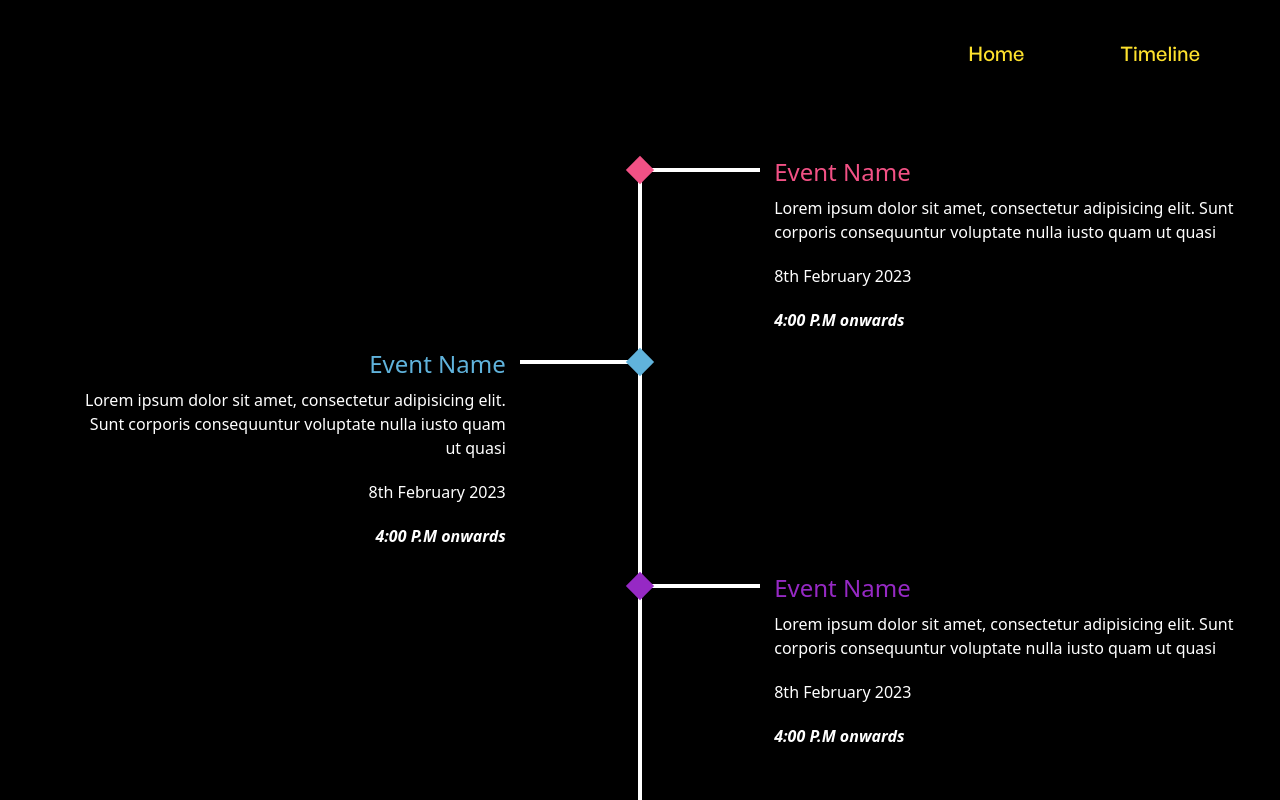
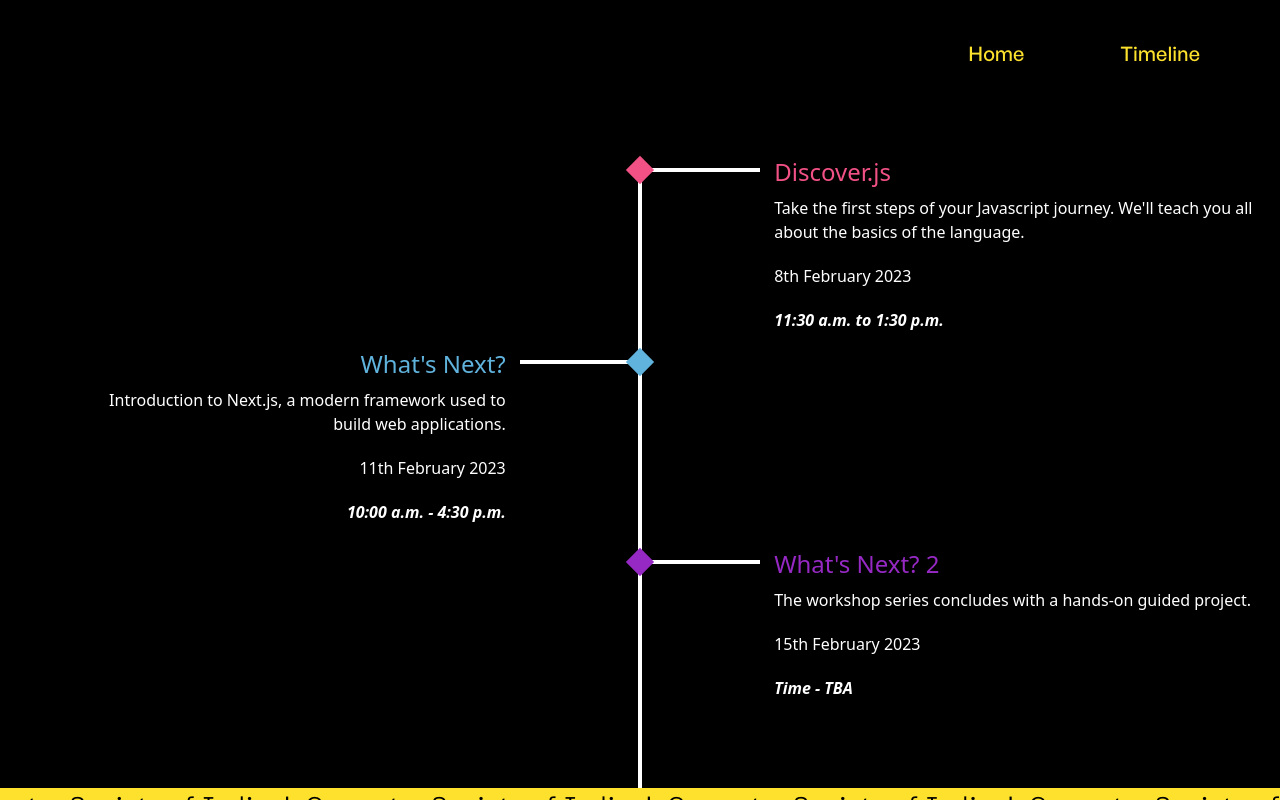
Before and after one commit to csivitu/Discover.js, a React (Create React App) app: page /timeline in a window 1280 px wide. Built offline with nearby package versions, Linux system fonts and the light colour scheme.

Commit message:
fix: Timeline updates

```diff
--- a/src/Components/Body/Body.jsx
+++ b/src/Components/Body/Body.jsx
@@ -13,9 +13,9 @@
         {/* Body */}
         <div className='text-center justify-center'>
             <div className='grid grid-rows-1 grid-rows-2'>
-                <img src={Discover_js} className="h-full w-full px-12 md:px-0" alt="logo" />
+                <img src={Discover_js} className="h-full w-full px-0 md:px-0" alt="logo" />
                 <p className='font-body text-sm md:text-l lg:text-xl text-white mx-15 py-10'>
-                    CSI brings to you a technical workshop on the concept of javascript with 3 events and with it, an amazing activity to create a portfolio in the end of the event.
+                    CSI-VIT brings to you a series of technical workshops to introduce you to the world of WebDev. Come along and let us guide you through your very own portfolio website!
                 </p>
             </div>
             <div className='pt-10'>
@@ -27,7 +27,7 @@
         </div>
         {/* svg 2 */}
         <div className='flex justify-end'>
-            <img src={Elements_right} className="w-3/5" alt="logo" />
+            <img src={Elements_right} className="lg:w-3/5 md:w-3/5" alt="logo" />
         </div>
     </div>
   )
--- a/src/Components/Timeline/Timeline.jsx
+++ b/src/Components/Timeline/Timeline.jsx
@@ -11,19 +11,19 @@
             </div>
             <div class="col-span-4 w-full h-full ">
                 <div class="w-full h-full md:pl-16">
-                <h1 class="text-pink text-2xl font-medium py-2 text-left font-bold">Event Name</h1>
-                    <p class="text-white sm:text-base text-xs text-left">Lorem ipsum dolor sit amet, consectetur adipisicing elit. Sunt corporis consequuntur voluptate nulla iusto quam ut quasi</p>
+                <h1 class="text-pink text-2xl font-medium py-2 text-left font-bold">Discover.js</h1>
+                    <p class="text-white sm:text-base text-xs text-left">Take the first steps of your Javascript journey. We'll teach you all about the basics of the language.</p>
                     <p class="text-white sm:text-base text-xs text-left pt-5">8th February 2023</p>
-                    <p class="text-white sm:text-base text-xs text-left pt-5 font-bold italic">4:00 P.M onwards</p>
+                    <p class="text-white sm:text-base text-xs text-left pt-5 font-bold italic">11:30 a.m. to 1:30 p.m.</p>
                 </div>
             </div>
 
         <div class="col-span-4 w-full h-full ">
             <div class="w-full h-full p-2 md:px-16">
-                <h1 class="text-blue text-2xl font-medium py-2 text-right font-bold">Event Name</h1>
-                    <p class="text-white sm:text-base text-xs text-right">Lorem ipsum dolor sit amet, consectetur adipisicing elit. Sunt corporis consequuntur voluptate nulla iusto quam ut quasi</p>
-                    <p class="text-white sm:text-base text-xs text-right pt-5">8th February 2023</p>
-                    <p class="text-white sm:text-base text-xs text-right pt-5 font-bold italic">4:00 P.M onwards</p>
+                <h1 class="text-blue text-2xl font-medium py-2 text-right font-bold">What's Next?</h1>
+                    <p class="text-white sm:text-base text-xs text-right">Introduction to Next.js, a modern framework used to build web applications.</p>
+                    <p class="text-white sm:text-base text-xs text-right pt-5">11th February 2023</p>
+                    <p class="text-white sm:text-base text-xs text-right pt-5 font-bold italic">10:00 a.m. - 4:30 p.m.</p>
             </div>
         </div>
             <div class="relative col-span-1 w-full h-full flex justify-center">
@@ -42,10 +42,10 @@
             </div>
             <div class="col-span-4 w-full h-full pb-20">
                 <div class="w-full h-full p-2 md:pl-16">
-                <h1 class="text-purple text-2xl font-medium py-2 text-left font-bold">Event Name</h1>
-                    <p class="text-white sm:text-base text-xs text-left">Lorem ipsum dolor sit amet, consectetur adipisicing elit. Sunt corporis consequuntur voluptate nulla iusto quam ut quasi</p>
-                    <p class="text-white sm:text-base text-xs text-left pt-5">8th February 2023</p>
-                    <p class="text-white sm:text-base text-xs text-left pt-5 font-bold italic">4:00 P.M onwards</p>
+                <h1 class="text-purple text-2xl font-medium py-2 text-left font-bold">What's Next? 2</h1>
+                    <p class="text-white sm:text-base text-xs text-left">The workshop series concludes with a hands-on guided project.</p>
+                    <p class="text-white sm:text-base text-xs text-left pt-5">15th February 2023</p>
+                    <p class="text-white sm:text-base text-xs text-left pt-5 font-bold italic">Time - TBA</p>
                 </div>
             </div>
     </div>
```
